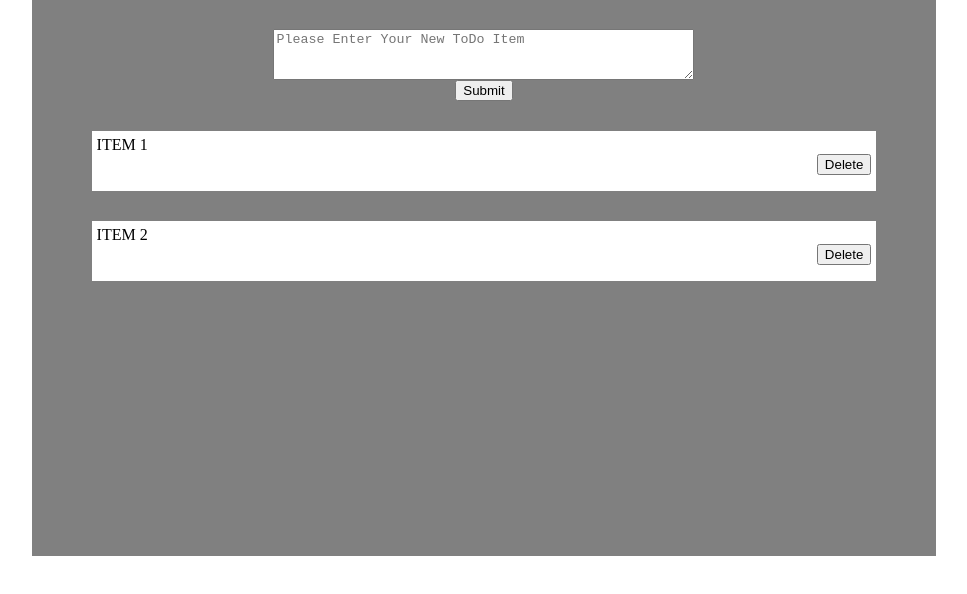
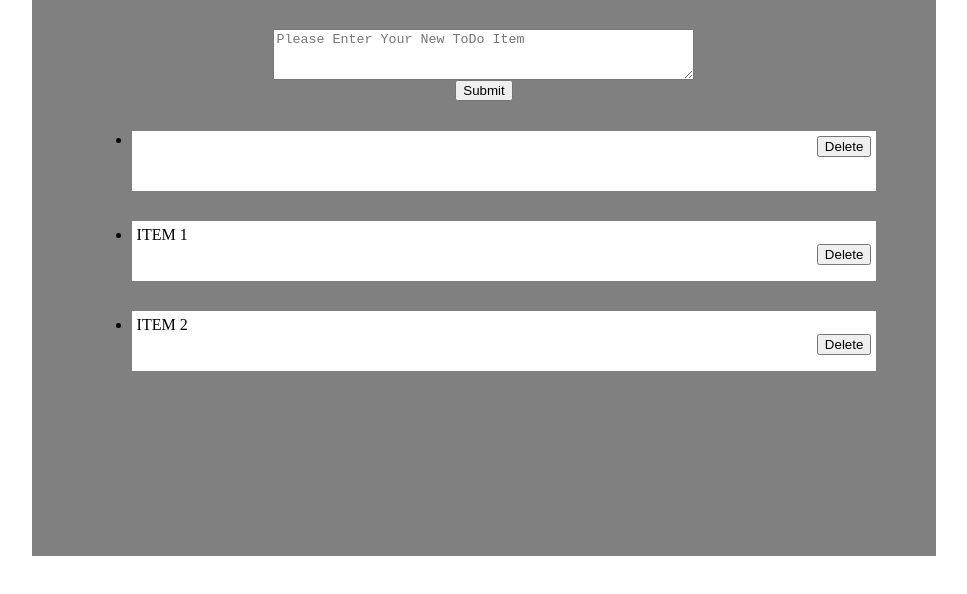
Before and after one commit to kennbarr/to-do-list, a website: page index.html in a window 1280 px wide. Both pictures are taken after a click on the input 639 px from the left and 254 px from the top of the page. Shown: the part 164-758 px from the top of the page, without its empty margins (156-1123 px from the left). Drawn offline with Linux system fonts and the light colour scheme.

Commit message:
adding items implemented

```diff
--- a/css/style.css
+++ b/css/style.css
@@ -1,4 +1,15 @@
-.dos-container {
+#list-container {
+  margin: 20px;
+}
+
+#list-container li {
+  min-height: 50px;
+  background-color: white;
+  margin: 30px;
+  padding: 5px;
+}
+
+#main-wrapper {
   margin: 100 auto 100;
   padding: 10px;
   background-color: grey;
@@ -12,18 +23,9 @@
   font-size: 20;
 
 }
-.input-container {
+#input-container {
   text-align: center;
-}
-.list-container {
-  margin: 20px;
 }
 .list-item-menu {
   float: right;
 }
-.list-item {
-  min-height: 50px;
-  background-color: white;
-  margin: 30px;
-  padding: 5px;
-}s
--- a/index.html
+++ b/index.html
@@ -4,37 +4,37 @@
 <head>
 
   <link rel="stylesheet" type="text/css" href="css/style.css">
+  <script src="lib/interface.js"></script>
 
 </head>
 
 <body>
 
-  <div class='dos-container'>
+  <div id='main-wrapper'>
     <div class='title'>TO DO List</div>
-    <div class='input-container'>
-      <textarea placeholder='Please Enter Your New ToDo Item' rows=3 cols=50 ></textarea>
+    <div id='input-container'>
+      <textarea id="new-task-input-text" placeholder='Please Enter Your New ToDo Item' name="new-task-input" rows=3 cols=50 ></textarea>
       <br>
-      <input type='submit' />
+      <input id="new-task-submit-button" type='submit' name='submit' />
     </div>
 
-    <div class='list-container'>
+    <ul id='list-container'>
 
-
-
-      <div class='list-item'><div class='list-item-text'>ITEM 1</div>
+      <li>
+        <div class='list-item-text'>ITEM 1</div>
         <div class='list-item-menu'>
           <input type='submit' value='Delete' />
         </div>
-      </div>
+      </li>
 
-      <div class='list-item'><div class='list-item-text'>ITEM 2</div>
+      <li>
+        <div class='list-item-text'>ITEM 2</div>
         <div class='list-item-menu'>
           <input type='submit' value='Delete' />
         </div>
-      </div>
+      </li>
 
-
-    </div>
+    </ul>
 
   </div>
 
--- a/lib/interface.js
+++ b/lib/interface.js
@@ -0,0 +1,12 @@
+function pageReady()  {
+  document.getElementById('new-task-submit-button').onclick = function(){
+    var listText = document.getElementById('list-container').innerHTML;
+    var prefix = "<li><div class='list-item-text'>";
+    var suffix = "</div><div class='list-item-menu'><input type='submit' value='Delete' /></div></li>";
+    listText = prefix + document.getElementById('new-task-input-text').value + suffix + listText;
+    document.getElementById('list-container').innerHTML = listText;
+  }
+
+}
+
+window.onload = pageReady;
```
Also changed, not shown: test/test.js (+6 -0 lines).
